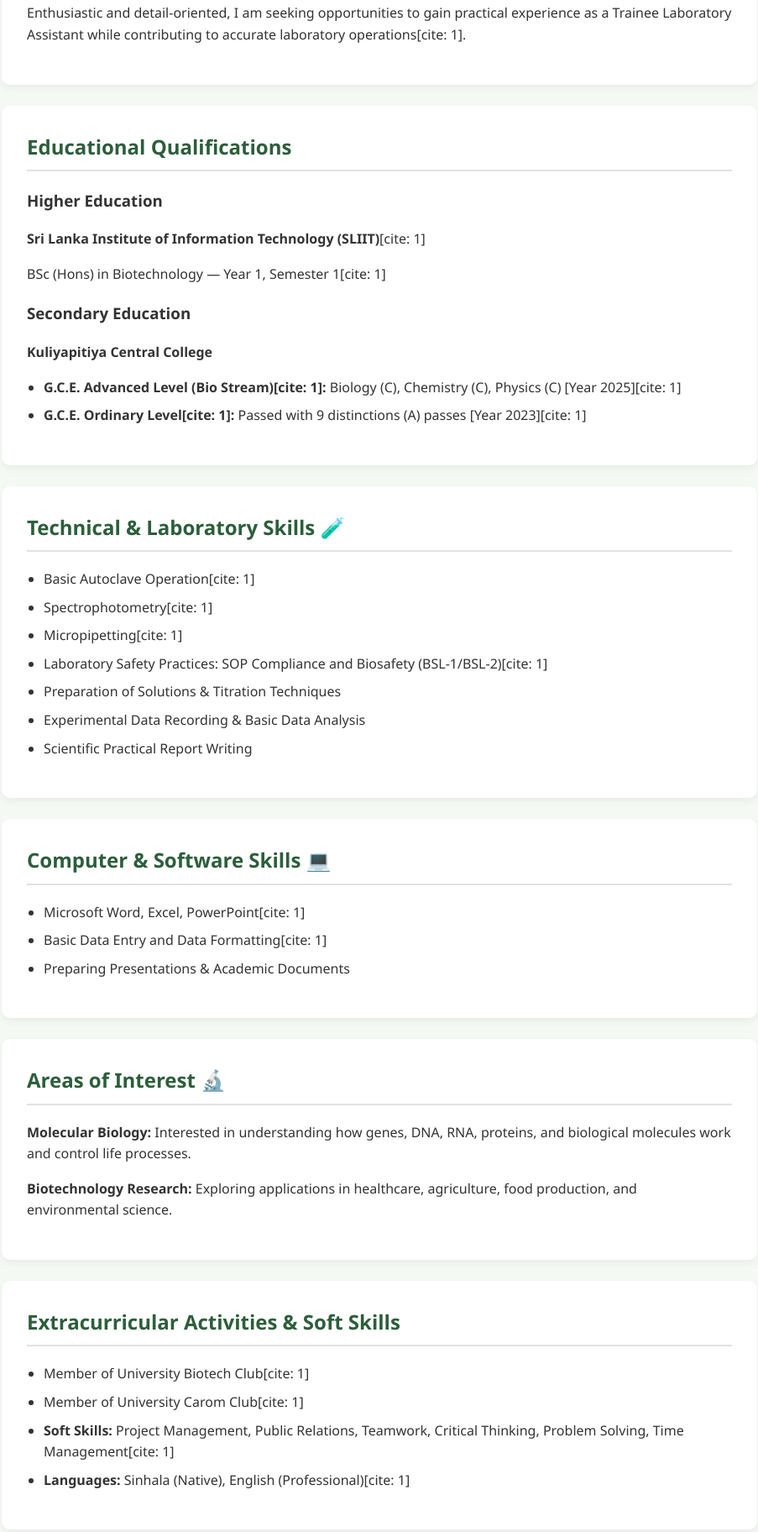
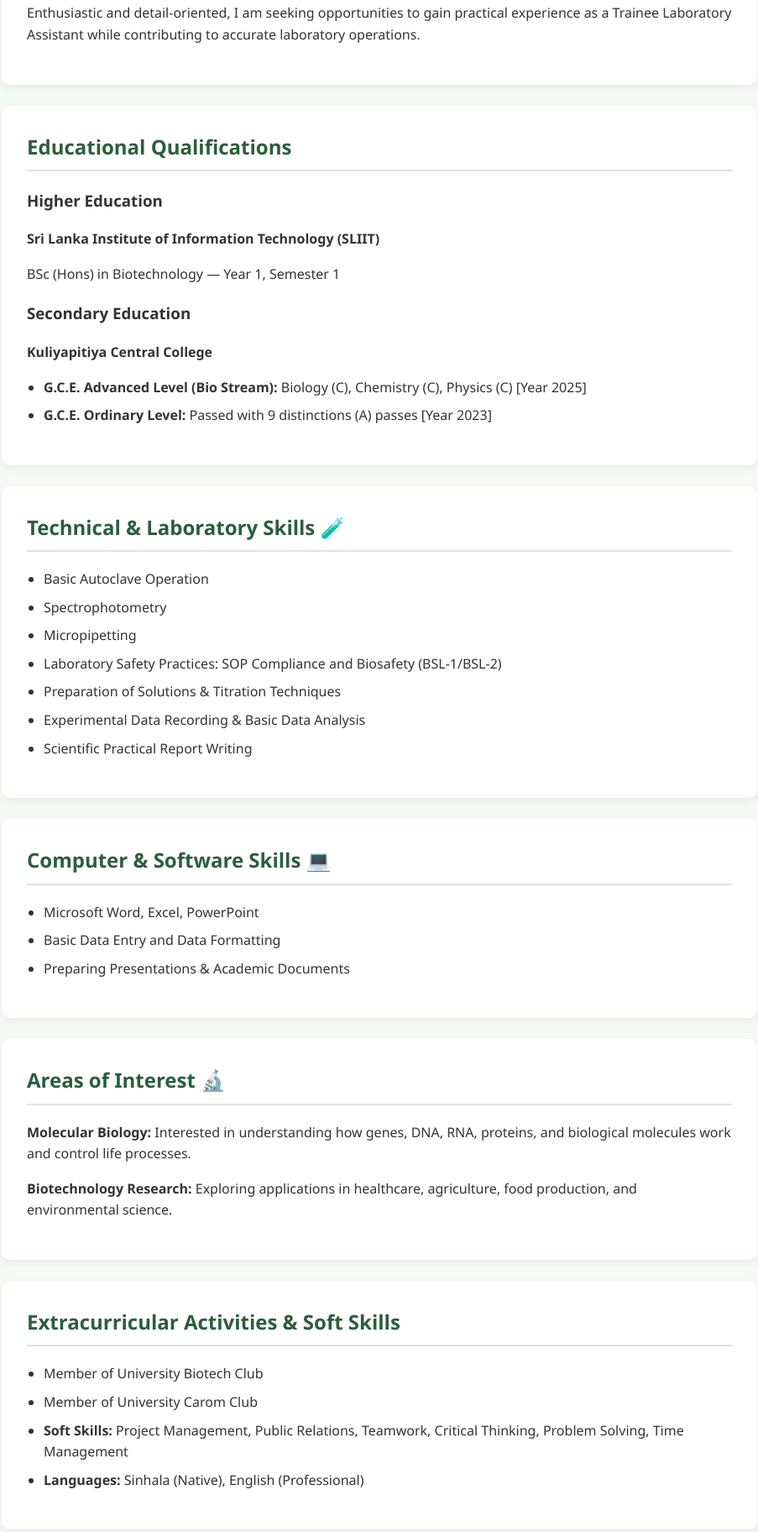
Before and after one commit to HS26510354/HS26510354.github.io, a plain HTML site: page index.html in a window 1280 px wide. Shown: the part 814-2638 px from the top of the page at 84% size, without its empty margins (188-1091 px from the left). Drawn offline with Linux system fonts and the light colour scheme.

Commit message:
Update index.html

```diff
--- a/index.html
+++ b/index.html
@@ -103,33 +103,33 @@
         <section id="about">
             <h2>About Me</h2>
             <img src="photo of mine.jpg" alt="H.P. Ishini Uthkarsha Gunathilaka" class="profile-img">
-            <p>Hi, I’m H.P. Ishini Uthkarsha Gunathilaka[cite: 1]. I am a first-year undergraduate following a BSc (Hons) in Biotechnology at the Sri Lanka Institute of Information Technology (SLIIT)[cite: 1].</p>
+            <p>Hi, I’m H.P. Ishini Uthkarsha Gunathilaka. I am a first-year undergraduate following a BSc (Hons) in Biotechnology at the Sri Lanka Institute of Information Technology (SLIIT).</p>
             <p>I completed my secondary education at Kuliyapitiya Central College. I have a strong interest in Biology and Chemistry, and I am particularly interested in Molecular Biology and its applications in biotechnology and scientific research.</p>
             <p>As part of my undergraduate studies, I have participated in Biology and Chemistry laboratory practicals and prepared practical reports based on my experimental work. These experiences have helped me develop my basic laboratory skills, scientific thinking, and understanding of experimental procedures.</p>
-            <p>Enthusiastic and detail-oriented, I am seeking opportunities to gain practical experience as a Trainee Laboratory Assistant while contributing to accurate laboratory operations[cite: 1].</p>
+            <p>Enthusiastic and detail-oriented, I am seeking opportunities to gain practical experience as a Trainee Laboratory Assistant while contributing to accurate laboratory operations.</p>
         </section>
 
         <section id="education">
             <h2>Educational Qualifications</h2>
             <h3>Higher Education</h3>
-            <p><strong>Sri Lanka Institute of Information Technology (SLIIT)</strong>[cite: 1]</p>
-            <p>BSc (Hons) in Biotechnology — Year 1, Semester 1[cite: 1]</p>
+            <p><strong>Sri Lanka Institute of Information Technology (SLIIT)</strong></p>
+            <p>BSc (Hons) in Biotechnology — Year 1, Semester 1</p>
 
             <h3>Secondary Education</h3>
             <p><strong>Kuliyapitiya Central College</strong></p>
             <ul>
-                <li><strong>G.C.E. Advanced Level (Bio Stream)[cite: 1]:</strong> Biology (C), Chemistry (C), Physics (C) [Year 2025][cite: 1]</li>
-                <li><strong>G.C.E. Ordinary Level[cite: 1]:</strong> Passed with 9 distinctions (A) passes [Year 2023][cite: 1]</li>
+                <li><strong>G.C.E. Advanced Level (Bio Stream):</strong> Biology (C), Chemistry (C), Physics (C) [Year 2025]</li>
+                <li><strong>G.C.E. Ordinary Level:</strong> Passed with 9 distinctions (A) passes [Year 2023]</li>
             </ul>
         </section>
 
         <section id="skills">
             <h2>Technical & Laboratory Skills 🧪</h2>
             <ul>
-                <li>Basic Autoclave Operation[cite: 1]</li>
-                <li>Spectrophotometry[cite: 1]</li>
-                <li>Micropipetting[cite: 1]</li>
-                <li>Laboratory Safety Practices: SOP Compliance and Biosafety (BSL-1/BSL-2)[cite: 1]</li>
+                <li>Basic Autoclave Operation</li>
+                <li>Spectrophotometry</li>
+                <li>Micropipetting</li>
+                <li>Laboratory Safety Practices: SOP Compliance and Biosafety (BSL-1/BSL-2)</li>
                 <li>Preparation of Solutions & Titration Techniques</li>
                 <li>Experimental Data Recording & Basic Data Analysis</li>
                 <li>Scientific Practical Report Writing</li>
@@ -139,8 +139,8 @@
         <section id="computer-skills">
             <h2>Computer & Software Skills 💻</h2>
             <ul>
-                <li>Microsoft Word, Excel, PowerPoint[cite: 1]</li>
-                <li>Basic Data Entry and Data Formatting[cite: 1]</li>
+                <li>Microsoft Word, Excel, PowerPoint</li>
+                <li>Basic Data Entry and Data Formatting</li>
                 <li>Preparing Presentations & Academic Documents</li>
             </ul>
         </section>
@@ -154,10 +154,10 @@
         <section id="activities">
             <h2>Extracurricular Activities & Soft Skills</h2>
             <ul>
-                <li>Member of University Biotech Club[cite: 1]</li>
-                <li>Member of University Carom Club[cite: 1]</li>
-                <li><strong>Soft Skills:</strong> Project Management, Public Relations, Teamwork, Critical Thinking, Problem Solving, Time Management[cite: 1]</li>
-                <li><strong>Languages:</strong> Sinhala (Native), English (Professional)[cite: 1]</li>
+                <li>Member of University Biotech Club</li>
+                <li>Member of University Carom Club</li>
+                <li><strong>Soft Skills:</strong> Project Management, Public Relations, Teamwork, Critical Thinking, Problem Solving, Time Management</li>
+                <li><strong>Languages:</strong> Sinhala (Native), English (Professional)</li>
             </ul>
         </section>
 
@@ -178,10 +178,10 @@
 
         <section id="contact">
             <h2>Contact Details 📧</h2>
-            <p><strong>Name:</strong> H.P. Ishini Uthkarsha Gunathilaka[cite: 1]</p>
-            <p><strong>Address:</strong> Ketawalegedara- Wewagama, Kuliyapitiya, Sri Lanka[cite: 1]</p>
-            <p><strong>Phone:</strong> +94 76 7766930[cite: 1]</p>
-            <p><strong>Email:</strong> ishinigunathilaka2006@gmail.com[cite: 1]</p>
+            <p><strong>Name:</strong> H.P. Ishini Uthkarsha Gunathilaka</p>
+            <p><strong>Address:</strong> Ketawalegedara- Wewagama, Kuliyapitiya, Sri Lanka</p>
+            <p><strong>Phone:</strong> +94 76 7766930</p>
+            <p><strong>Email:</strong> ishinigunathilaka2006@gmail.com</p>
             <p><strong>GitHub Portfolio:</strong> <a href="https://HS26510354.github.io/">https://HS26510354.github.io/</a></p>
         </section>
 
```
